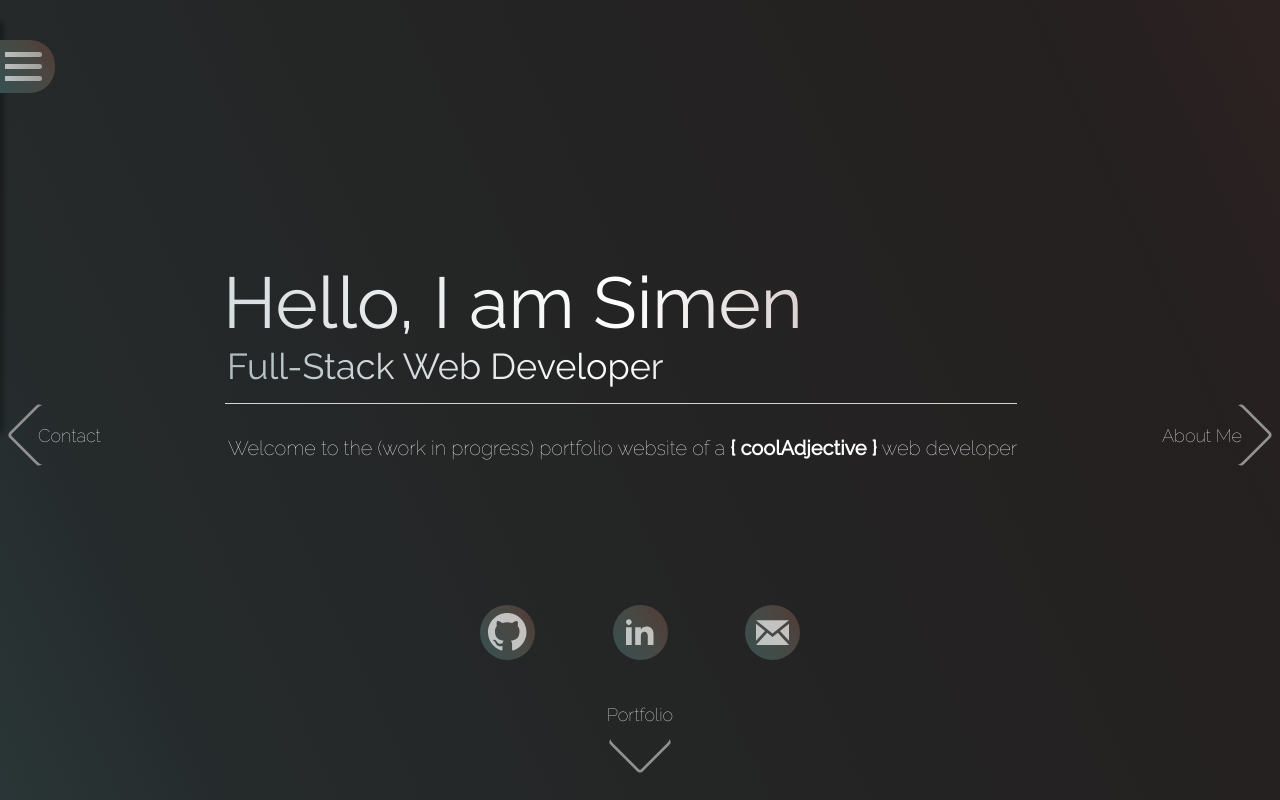
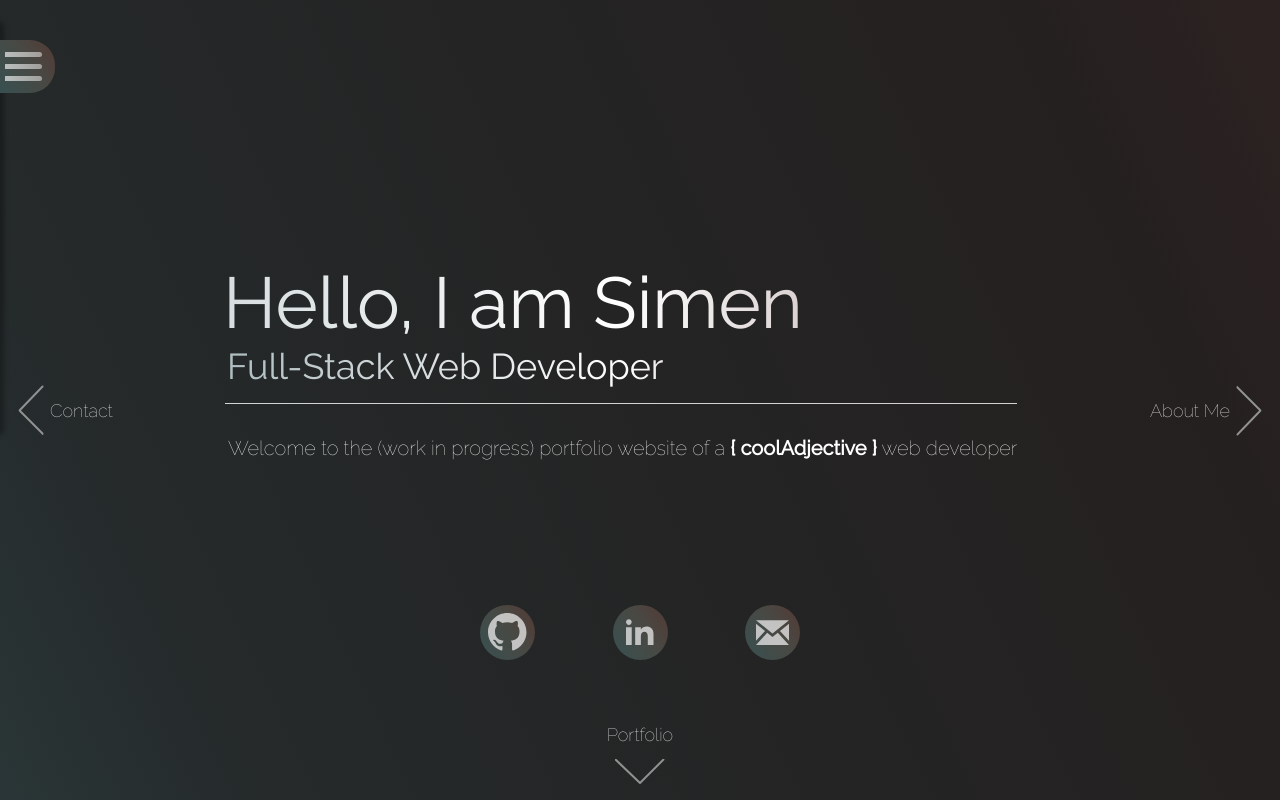
Before and after one commit to SimenMH/portfolio-website, a React (Create React App) app: page / in a window 1280 px wide. Built offline with nearby package versions, Linux system fonts and the light colour scheme.

Commit message:
feat: Replace NavArrow div with SVG

```diff
--- a/src/components/NavArrow/NavArrow.component.js
+++ b/src/components/NavArrow/NavArrow.component.js
@@ -10,7 +10,11 @@ const NavArrow = props => {
       }`}
     >
       <p className='label'>{label}</p>
-      <div className='nav-arrow' />
+      <div className='nav-arrow'>
+        <svg height='25' width='50' className='arrow-svg'>
+          <polyline points='1,25 25,1 50,25 25,1' />
+        </svg>
+      </div>
     </div>
   );
 };
--- a/src/components/NavArrow/styles.css
+++ b/src/components/NavArrow/styles.css
@@ -2,10 +2,10 @@
   position: absolute;
   cursor: pointer;
   display: flex;
-  justify-content: center;
+  justify-content: flex-end;
   align-items: center;
   width: 175px;
-  height: 150px;
+  height: 100px;
   text-decoration: none;
   color: white;
   z-index: 10;
@@ -14,54 +14,26 @@
 .nav-up {
   width: 100%;
   flex-direction: column-reverse;
-  top: 0;
+  top: 0rem;
+  padding-top: 1rem;
 }
 
 .nav-down {
   width: 100%;
   flex-direction: column;
   bottom: 0;
+  padding-bottom: 1rem;
 }
 
 .nav-left {
   flex-direction: row-reverse;
   left: 0;
-  margin-left: 1rem;
+  padding-left: 0.5rem;
 }
 
 .nav-right {
-  margin-right: 1rem;
   right: 0;
-}
-
-.nav-arrow {
-  width: 3px;
-  height: 3px;
-  border: solid #919191;
-  border-width: 0 3px 3px 0;
-  border-radius: 10%;
-  padding: 20px;
-  transition: 0.1s;
-}
-
-.nav-up .nav-arrow {
-  transform: rotate(-135deg);
-  margin-bottom: -1.5rem;
-}
-
-.nav-left .nav-arrow {
-  transform: rotate(135deg);
-  margin-right: -1.5rem;
-}
-
-.nav-down .nav-arrow {
-  transform: rotate(45deg);
-  margin-top: -1.5rem;
-}
-
-.nav-right .nav-arrow {
-  transform: rotate(-45deg);
-  margin-left: -1.5rem;
+  padding-right: 0.5rem;
 }
 
 .nav-left,
@@ -79,15 +51,46 @@
   font-weight: 300;
 }
 
+.nav-arrow {
+  transform: scale(125%);
+}
+
+.arrow-svg {
+  transition: 0.1s;
+}
+
+.arrow-svg polyline {
+  stroke: #919191;
+  stroke-width: 2;
+}
+
+.nav-up .nav-arrow {
+  margin-bottom: -0.5rem;
+}
+
+.nav-down .nav-arrow {
+  transform: rotate(180deg);
+  margin-top: -0.5rem;
+}
+
+.nav-left .nav-arrow {
+  transform: rotate(270deg);
+  margin-right: -0.5rem;
+}
+
+.nav-right .nav-arrow {
+  transform: rotate(90deg);
+  margin-left: -0.5rem;
+}
+
 .nav-button:hover .label {
-  text-shadow: 1px 1px 10px rgb(255, 255, 255);
+  text-shadow: 0px 4px 6px rgb(0, 0, 0);
   font-size: 20px;
 }
 
-.nav-button:hover .nav-arrow {
-  box-shadow: 2px 2px 3px rgba(255, 255, 255, 0.25);
-  width: 8px;
-  height: 8px;
+.nav-button:hover .arrow-svg {
+  transform: scale(110%);
+  filter: drop-shadow(0px 4px 6px rgba(0, 0, 0));
 }
 
 .arrow-fade-in {
```
